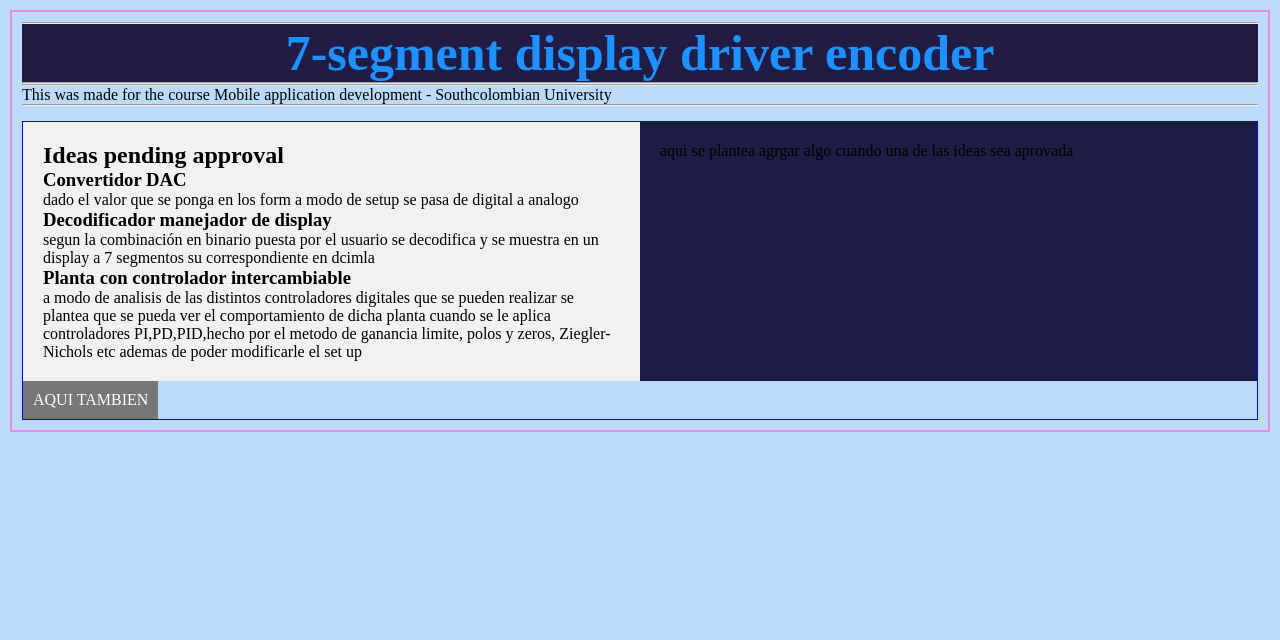
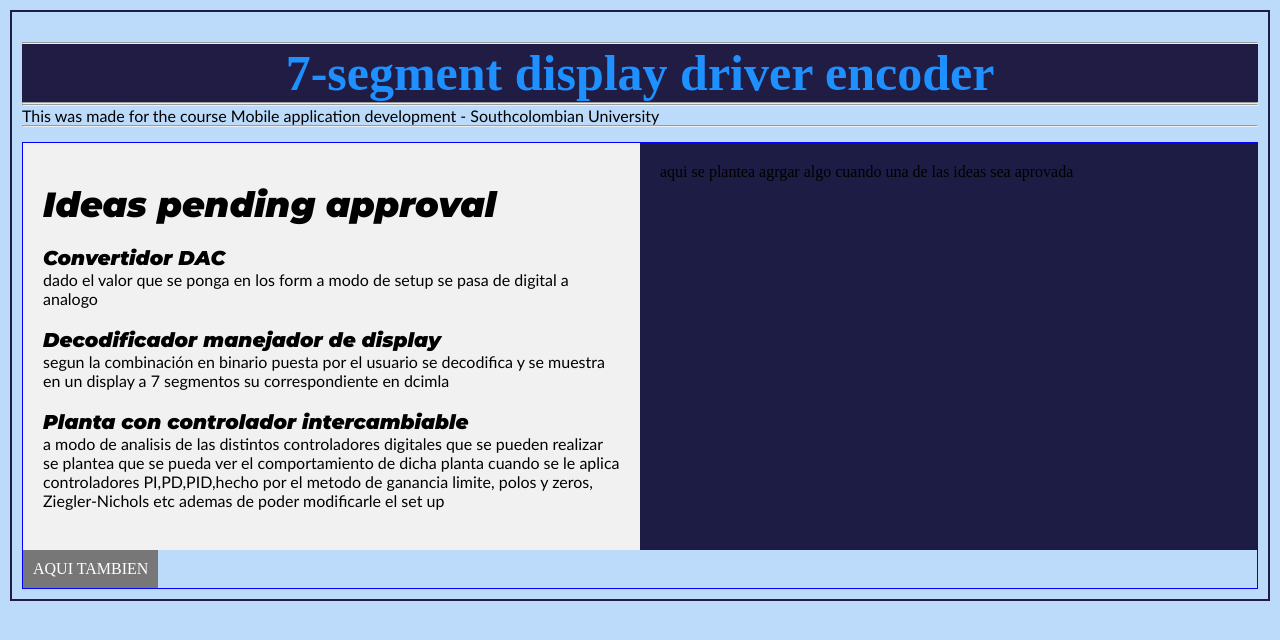
Before and after one commit to Germortal/Electronic-Design, a plain HTML site: page index.html in a window 1280 px wide. Drawn offline with Linux system fonts and the light colour scheme.

Commit message:
Update style.css

```diff
--- a/style.css
+++ b/style.css
@@ -8,9 +8,12 @@ header{
 }
 body {
     background-color:#BCDBFA;
-    border: 2px solid violet;
+    border: 2px solid #201c44;
     margin: 10px;
     padding: 10px;
+}
+div{
+  margin-top: 20px;
 }
 h1{
     text-align:center;
@@ -18,6 +21,24 @@ h1{
     font-size:50px;
     color:DodgerBlue;
 }
+h2{
+  font-family: 'Montserrat', sans-serif;
+  font-size:35px;
+  text-align:left;
+}
+h3{
+  text-align:left;
+  font-family: 'Montserrat', sans-serif;
+  font-size:20px;
+
+}
+p {color: black;
+  font-family: 'Gill Sans', 'Gill Sans MT', Calibri, 'Trebuchet MS', sans-serif;
+}
+.h4w{
+  color: white;
+}
+
 section{
     display: flex;
     flex-wrap: wrap;
```
